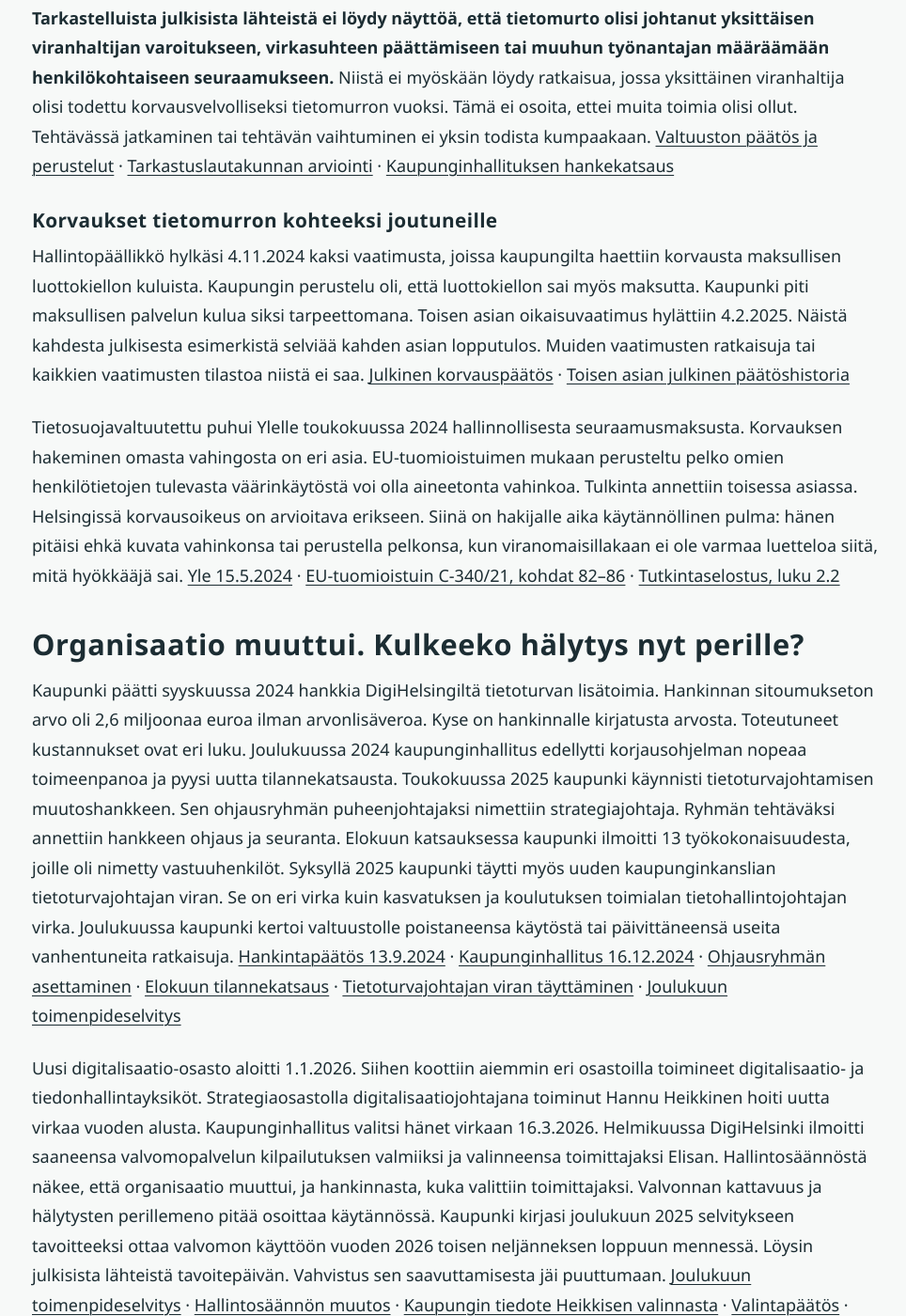
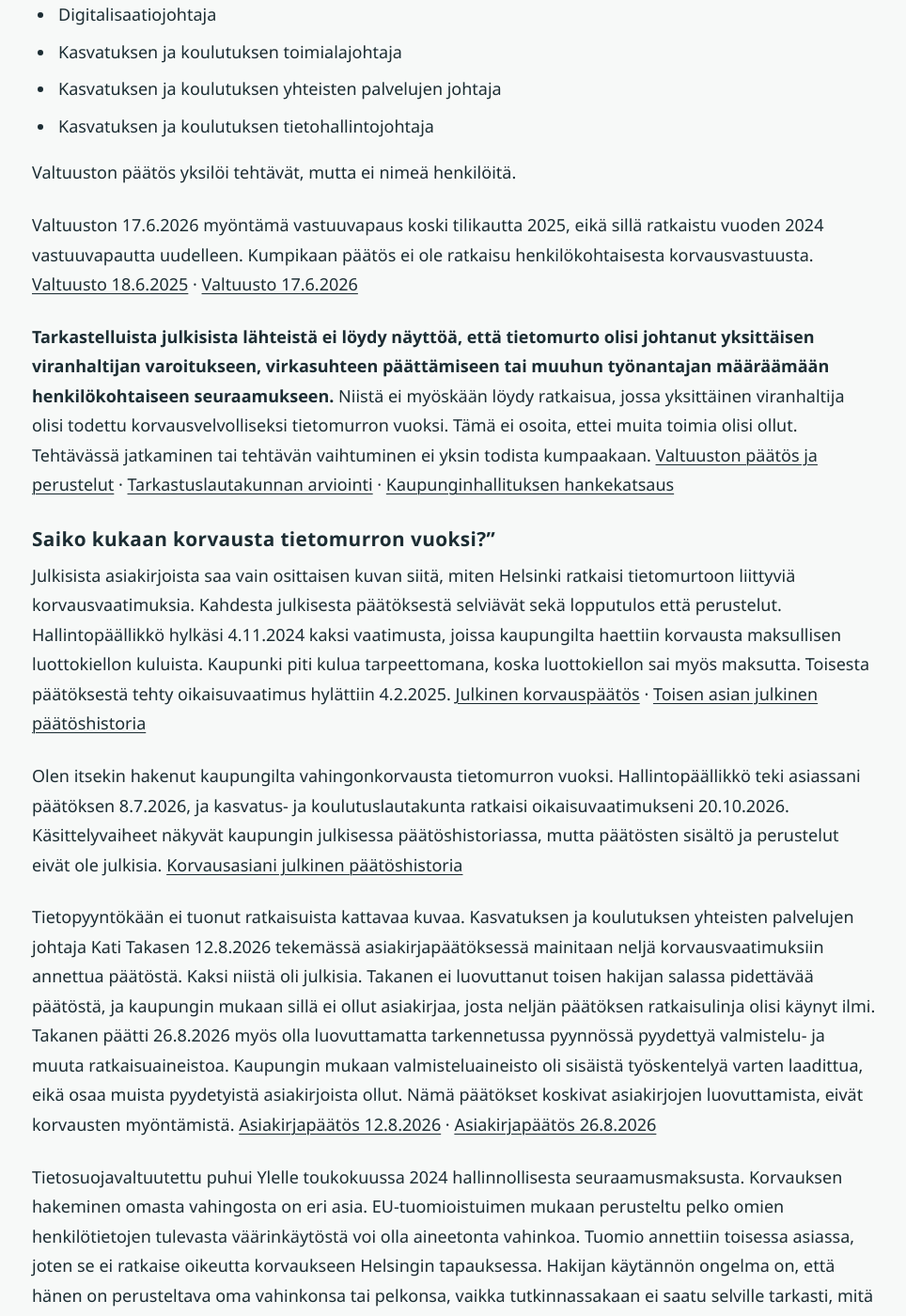
Before and after one commit to eetuniemiphd/ilmiot, a Jekyll site: the page built from _posts/2026-11-13-helsingin-tietomurto-analyysi.md, in a window 1280 px wide and 1400 px high, scrolled down 6900 px. Shown: the whole window at 94% size, without its empty margins (51-1015 px from the left). Built offline with Jekyll 4.4.1, drawn with Linux system fonts in a browser that asks for light colours; some of the changed text lies outside the part shown.

Commit message:
Update 2026-11-13-helsingin-tietomurto-analyysi.md

```diff
--- a/_posts/2026-11-13-helsingin-tietomurto-analyysi.md
+++ b/_posts/2026-11-13-helsingin-tietomurto-analyysi.md
@@ -84,9 +84,11 @@ Tilintarkastajan kuvauksen mukaan kaupunginhallitukselle kuului kaupungin tietos
 
 Kaupungin digitalisaatiojohtaja Hannu Heikkinen sanoi Ylelle 13.5.2024, että murrossa käytetty laite kuului toimialan tietohallinnon vastuulle. Riippumattoman tutkintaryhmän mukaan juuri sen laitteen käytännön ylläpitovastuut olivat murtohetkellä epäselviä. DigiHelsinki kertoi tutkintaryhmälle, ettei laite ollut sen hallinnassa ja että hälytysten valvonta jäi sen palomuuripalvelun ulkopuolelle. Vastuu tietohallinnosta on organisaatiotason vastaus. Jonkun pitäisi silti tietää, kenen työlistalla laitteen päivitys on ja kenen pitää toimia, kun hälytys tulee. [Ylen haastattelu 13.5.2024][ylevastuu] · [Tutkintaselostus, luvut 2.4, 2.7 ja 3.3 sekä lausuntoyhteenveto][otkes]
 
-Huhtikuun 25. päivänä palomuurilokeihin syntyi hälytyksiä. Reaaliaikainen valvonta jäi palvelun ulkopuolelle. Erillisestä haittaohjelmahälytyksestä avattu ilmoitus puolestaan jäi palveluntarjoajien väliseen järjestelmään, ja tieto välittyi toimialalle vasta 29.4. Tiedonkulun katkos on dokumentoitu. Aineistosta ei käy ilmi, että joku nimeltä yksilöitävä johtaja olisi saanut hälytyksen 25.4. tai jättänyt sen tietoisesti käsittelemättä. [Tutkintaselostus, luvut 1.1, 2.4 ja 3.5][otkes]
+Huhtikuun 25. päivänä palomuurilokeihin syntyi hälytyksiä. Reaaliaikainen valvonta jäi palvelun ulkopuolelle. Erillisestä haittaohjelmahälytyksestä avattu ilmoitus puolestaan jäi palveluntarjoajien väliseen järjestelmään, ja tieto välittyi toimialalle vasta 29.4. Tiedonkulun katkos on dokumentoitu. Aineistosta ei käy ilmi, että joku nimeltä yksilöitävä johtaja olisi saanut hälytyksen 25.4. tai jättänyt sen tietoisesti käsittelemättä. Tiedonkulun katkos on siis dokumentoitu, mutta julkisista lähteistä ei selviä, kenelle hälytys olisi pitänyt välittää ja kenen tehtävä oli reagoida siihen. [Tutkintaselostus, luvut 1.1, 2.4 ja 3.5][otkes]
 
-Kahdesta vuoden 2024 hankintapäätöksestä käy ilmi, että toimialan tietohallintojohtajan tehtävää hoidettiin sijaisena 11.3. ja 27.6. Niistä ei selviä sijaisuuden kesto eikä se, kenelle laitteen käytännön ylläpito kuului murtohetkellä. [Kaupungin päätös 11.3.2024][sijainenmaaliskuu] · [Kaupungin päätös 27.6.2024][sijainenkesakuu]
+Kuka hoiti kasvatuksen ja koulutuksen toimialan tietohallintojohtajan virkaa tietomurron aikaan? Luulisi, että tähän saisi julkisista asiakirjoista suoran vastauksen, mutta se on yllättävän haastavaa. Tivin mukaan vakinainen tietohallintojohtaja oli 31.12.2024 asti Soili Haapala. Kaupungin hankintapäätöksistä taas käy ilmi, että Sami Tikkanen hoiti virkaa sijaisena ainakin 11.3. ja 27.6.2024. Huhtikuun tietomurto osuu näiden päivien väliin. Päätöksistä ei selviä, hoitiko Tikkanen virkaa myös silloin tai kenelle laitteen käytännön ylläpito tuolloin kuului. [Tivi 10.10.2024][tivihaapala] · [Kaupungin päätös 11.3.2024][sijainenmaaliskuu] · [Kaupungin päätös 27.6.2024][sijainenkesakuu]
+
+Marraskuun 2024 valintapäätöksessä vakinaisen virkasuhteen alkamispäiväksi on merkitty 1.1.2025, mutta valitun nimi on julkisessa versiossa peitetty. Tarkastuslautakunnan pöytäkirja nimeää Tikkasen tietohallintojohtajaksi, kun lautakunta kuuli häntä tietomurrosta 4.2.2025. Kaupungin julkinen yhteystietohakemisto listaa hänet toimialan nykyiseksi tietohallintojohtajaksi. [Valintapäätös 28.11.2024][kaskovalinta] · [Tarkastuslautakunnan pöytäkirja 4.2.2025][tikkakuuleminen] · [Kaupungin yhteystietohakemisto][kaskoit26]
 
 ## Ensin puhuttiin hyökkääjästä, sitten siitä, keitä murto koski
 
@@ -128,11 +130,15 @@ Valtuuston 17.6.2026 myöntämä vastuuvapaus koski tilikautta 2025, eikä sill
 
 **Tarkastelluista julkisista lähteistä ei löydy näyttöä, että tietomurto olisi johtanut yksittäisen viranhaltijan varoitukseen, virkasuhteen päättämiseen tai muuhun työnantajan määräämään henkilökohtaiseen seuraamukseen.** Niistä ei myöskään löydy ratkaisua, jossa yksittäinen viranhaltija olisi todettu korvausvelvolliseksi tietomurron vuoksi. Tämä ei osoita, ettei muita toimia olisi ollut. Tehtävässä jatkaminen tai tehtävän vaihtuminen ei yksin todista kumpaakaan. [Valtuuston päätös ja perustelut][vast24] · [Tarkastuslautakunnan arviointi][tarkastus] · [Kaupunginhallituksen hankekatsaus][hanke]
 
-### Korvaukset tietomurron kohteeksi joutuneille
+### Saiko kukaan korvausta tietomurron vuoksi?”
 
-Hallintopäällikkö hylkäsi 4.11.2024 kaksi vaatimusta, joissa kaupungilta haettiin korvausta maksullisen luottokiellon kuluista. Kaupungin perustelu oli, että luottokiellon sai myös maksutta. Kaupunki piti maksullisen palvelun kulua siksi tarpeettomana. Toisen asian oikaisuvaatimus hylättiin 4.2.2025. Näistä kahdesta julkisesta esimerkistä selviää kahden asian lopputulos. Muiden vaatimusten ratkaisuja tai kaikkien vaatimusten tilastoa niistä ei saa. [Julkinen korvauspäätös][korv1] · [Toisen asian julkinen päätöshistoria][korv2]
+Julkisista asiakirjoista saa vain osittaisen kuvan siitä, miten Helsinki ratkaisi tietomurtoon liittyviä korvausvaatimuksia. Kahdesta julkisesta päätöksestä selviävät sekä lopputulos että perustelut. Hallintopäällikkö hylkäsi 4.11.2024 kaksi vaatimusta, joissa kaupungilta haettiin korvausta maksullisen luottokiellon kuluista. Kaupunki piti kulua tarpeettomana, koska luottokiellon sai myös maksutta. Toisesta päätöksestä tehty oikaisuvaatimus hylättiin 4.2.2025. [Julkinen korvauspäätös][korv1] · [Toisen asian julkinen päätöshistoria][korv2]
 
-Tietosuojavaltuutettu puhui Ylelle toukokuussa 2024 hallinnollisesta seuraamusmaksusta. Korvauksen hakeminen omasta vahingosta on eri asia. EU-tuomioistuimen mukaan perusteltu pelko omien henkilötietojen tulevasta väärinkäytöstä voi olla aineetonta vahinkoa. Tulkinta annettiin toisessa asiassa. Helsingissä korvausoikeus on arvioitava erikseen. Siinä on hakijalle aika käytännöllinen pulma: hänen pitäisi ehkä kuvata vahinkonsa tai perustella pelkonsa, kun viranomaisillakaan ei ole varmaa luetteloa siitä, mitä hyökkääjä sai. [Yle 15.5.2024][talus] · [EU-tuomioistuin C-340/21, kohdat 82–86][eu] · [Tutkintaselostus, luku 2.2][otkes]
+Olen itsekin hakenut kaupungilta vahingonkorvausta tietomurron vuoksi. Hallintopäällikkö teki asiassani päätöksen 8.7.2026, ja kasvatus- ja koulutuslautakunta ratkaisi oikaisuvaatimukseni 20.10.2026. Käsittelyvaiheet näkyvät kaupungin julkisessa päätöshistoriassa, mutta päätösten sisältö ja perustelut eivät ole julkisia. [Korvausasiani julkinen päätöshistoria][omakorvaus]
+
+Tietopyyntökään ei tuonut ratkaisuista kattavaa kuvaa. Kasvatuksen ja koulutuksen yhteisten palvelujen johtaja Kati Takasen 12.8.2026 tekemässä asiakirjapäätöksessä mainitaan neljä korvausvaatimuksiin annettua päätöstä. Kaksi niistä oli julkisia. Takanen ei luovuttanut toisen hakijan salassa pidettävää päätöstä, ja kaupungin mukaan sillä ei ollut asiakirjaa, josta neljän päätöksen ratkaisulinja olisi käynyt ilmi. Takanen päätti 26.8.2026 myös olla luovuttamatta tarkennetussa pyynnössä pyydettyä valmistelu- ja muuta ratkaisuaineistoa. Kaupungin mukaan valmisteluaineisto oli sisäistä työskentelyä varten laadittua, eikä osaa muista pyydetyistä asiakirjoista ollut. Nämä päätökset koskivat asiakirjojen luovuttamista, eivät korvausten myöntämistä. [Asiakirjapäätös 12.8.2026][takanentietopyyntoelo12] · [Asiakirjapäätös 26.8.2026][takanentietopyynto]
+
+Tietosuojavaltuutettu puhui Ylelle toukokuussa 2024 hallinnollisesta seuraamusmaksusta. Korvauksen hakeminen omasta vahingosta on eri asia. EU-tuomioistuimen mukaan perusteltu pelko omien henkilötietojen tulevasta väärinkäytöstä voi olla aineetonta vahinkoa. Tuomio annettiin toisessa asiassa, joten se ei ratkaise oikeutta korvaukseen Helsingin tapauksessa. Hakijan käytännön ongelma on, että hänen on perusteltava oma vahinkonsa tai pelkonsa, vaikka tutkinnassakaan ei saatu selville tarkasti, mitä tiedostoja hyökkääjä kopioi. [Yle 15.5.2024][talus] · [EU-tuomioistuin C-340/21, kohdat 82–86][eu] · [Tutkintaselostus, luku 2.2][otkes]
 
 ## Organisaatio muuttui. Kulkeeko hälytys nyt perille?
 
@@ -153,7 +159,7 @@ Seuraavat kysymykset jäivät kokonaan tai osittain auki 1.11.2026 mennessä tar
 - **Onko korjattu valvonta testattu käytännössä?** Milloin uusi valvomo otettiin käyttöön, mitä järjestelmiä se kattaa ja onko testattu, että hälytys saavuttaa ajoissa nimetyn tahon, joka voi toimia? [Kaupungin hankekatsaus][hanke] · [DigiHelsinki 20.2.2026][valvomo]
 - **Miten kaupunki valvoo, ettei henkilötietoja kerry uudelleen työskentelylevyille?** Kuka tarkistaa, että säilytysajan ylittäneet kopiot todella poistetaan, ja mitä tarkastuksissa on havaittu? [Tutkintaselostus, luku 3.2][otkes] · [Kaupunginhallituksen lausunto tarkastuslautakunnalle][hallitusarvio]
 - **Mihin viranomaisten selvitykset johtivat?** Miten itse tietomurron esitutkinta ja erillinen, kaupungin toimintaan liittyvä tietosuojarikoksen esitutkinta etenivät? Mihin tulokseen tietosuojavaltuutetun toimisto päätyi kaupungin suojatoimista ja tiedottamisesta? [Poliisi 13.5.2024][poliisi13] · [KRP 13.3.2025][krp] · [Tietosuojavaltuutetun toimisto 14.5.2024][tsv]
-- **Mitä muille korvausvaatimuksille tapahtui?** Julkiset päätökset kahdesta maksullista luottokieltoa koskeneesta vaatimuksesta eivät kerro, montako vaatimusta kaupunki sai, millaisia vahinkoja niissä kuvattiin tai miten muut vaatimukset ratkaistiin. [Julkinen korvauspäätös][korv1] · [Toisen asian julkinen päätöshistoria][korv2]
+- **Myönsikö kaupunki korvausta kenellekään ja millä perusteilla?** Kaupungin 12.8.2026 tekemässä asiakirjapäätöksessä mainitaan neljä korvausvaatimuksiin annettua päätöstä. Kahdesta julkisesta päätöksestä tiedetään, että maksullisen luottokiellon kuluja ei korvattu. Muiden asioiden lopputulokset ja perustelut eivät käy ilmi julkisista päätösmerkinnöistä. Kaupungin mukaan sillä ei ollut asiakirjaa, josta neljän päätöksen yhteinen ratkaisulinja olisi selvinnyt. [Julkinen korvauspäätös][korv1] · [Toisen asian julkinen päätöshistoria][korv2] · [Asiakirjapäätös 12.8.2026][takanentietopyyntoelo12]
 
 ## Kirjoittajan sidonnaisuus
 
```
Also changed, not shown: other parts of _posts/2026-11-13-helsingin-tietomurto-analyysi.md (+8 -1 lines).
